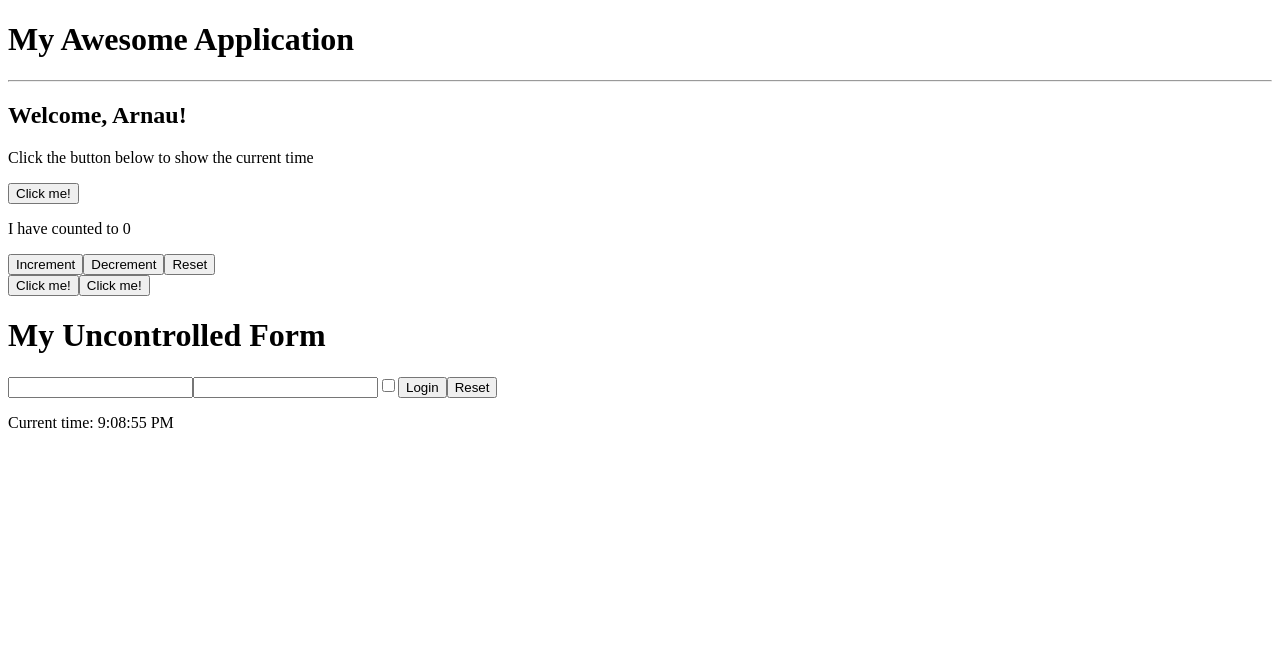
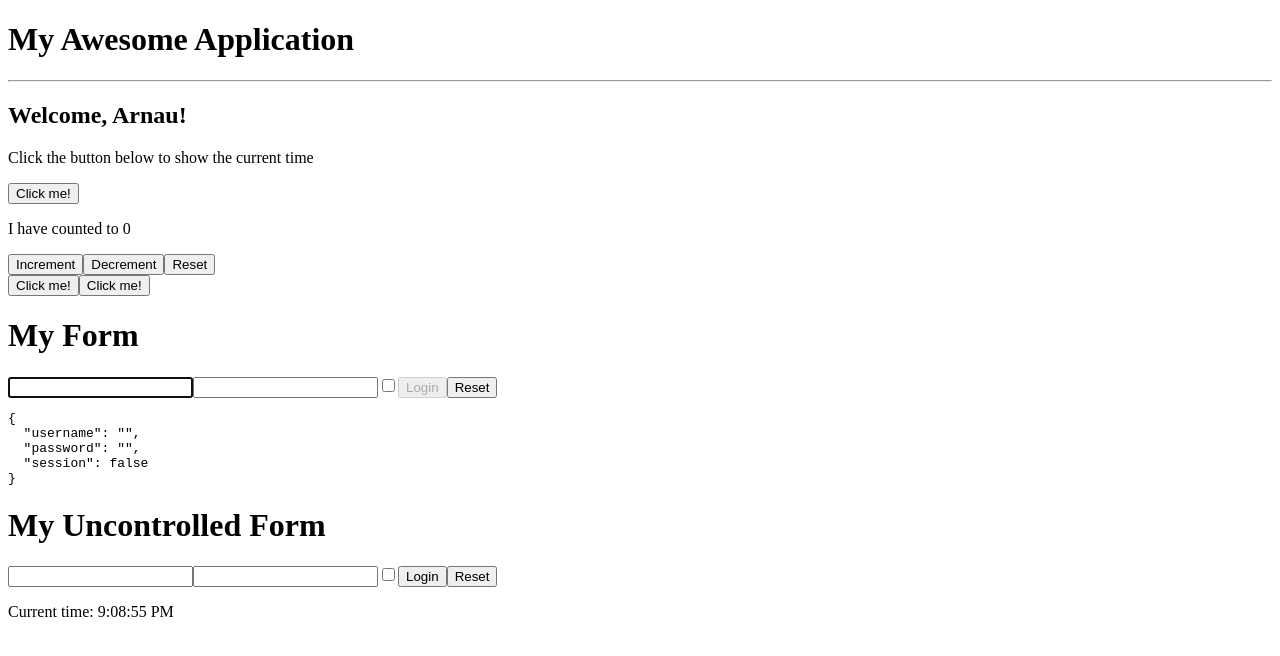
Before and after one commit to SrWilly19/DevelHopeApuntes, a React (Vite) app in the folder ReatApp/my-app/: page / in a window 1280 px wide. Shown: the top 656 px of the page. Built offline with nearby package versions, Linux system fonts and the light colour scheme.

Commit message:
apuntes jsx

```diff
--- a/ReatApp/my-app/src/App.jsx
+++ b/ReatApp/my-app/src/App.jsx
@@ -18,6 +18,7 @@ export function App(){
             <AlertClock />
             <Counter />
             <MouseClicker />
+            <MyForm />
             <MyUncontrolledForm />
             <Clock />
         </div>
--- a/ReatApp/my-app/src/MyForm.jsx
+++ b/ReatApp/my-app/src/MyForm.jsx
@@ -1,4 +1,4 @@
-import { useState } from "react"
+import { useEffect, useRef, useState } from "react"
 
 //Podemos crear una funcion que cree el estado incial y asi podremos llamarla tantas veces como queramos
 function createData(){
@@ -11,11 +11,11 @@ function createData(){
 
 
 export function MyForm(){
-    //Inicializamos la varible destado con uan cadena vacia y tomaremos la tupla que esta devolviendo useState y guardaremos tanto el nombre de usuario como la funcion setUsername dentro
+    //Inicializamos la varible destado con una cadena vacia y tomaremos la tupla que esta devolviendo useState y guardaremos tanto el nombre de usuario como la funcion setUsername dentro
     // de algunas variables.
     const [data,setData] = useState(createData())
 
-
+    const mountedRef = useRef(false)
     /*De alguna manera estoy vinculando el valor contenido en la entrada con el valor del nombre de usuario, pero, por supuesto, este es un enlace de datos unidireccional porque la entrada
     no puede cambiar directamente  el contenido de la variable del nombre de usuario, solo puede leer su valor, y mostrarselo al usuario.
     Para cambiar el valor de la variable de nombre de usuario, necesitamos usar la funcion setUsername, que es la funcion devuelta por el enlace useState que nos permite actualizar el valor
@@ -27,8 +27,29 @@ export function MyForm(){
     El evento onInput y onChange se comportan exactamente igual y probablemente veras que el evento onChange se usa con mas frecuencia, asi que por ahora te sugiero que uses el evento onChange
     aunque puedes usar el evento onInput si lo prefieres.
     */
+    /*Puede dejarlo vacio, por lo que no estara definido, pero le resultara util establecerlo en nulo, especialemnte mas adelante cuando intente trabajar con TypeScript
+    1-Simplemente use nulo como el valor inicial de la referencia
+    2-Ahora necesitamos adjuntar ala referencia al elemento del que queremos obtener una referencia directa
+    Ahora sabemos que podemos usar el gancho useEffect para desencadenar un efecto en ciertos momentos especificos*/
+    const inputRef = useRef(null)
 
-    /*Recuerda que cunao llamas a la funcion para actualizar una variable de estado siempre necesitas decidir si le vas a pasar un valor inmediato o una devolucion de llamada
+    /*Este gancho useEffect disparara un efecto secundario solo cuando el compoente se monte por primera vez. Y este efecto secundario simplemenete accedera a la referencia accediendo al
+    valor actual dentro de la referencia. Podemos usar un operador de encadenamiento opcional aqui, que solo ejecuta el codigo despues del signo de interrrogacion si la propiedad actual
+    es diferente de nula o indefinida. Simplemente podemos llamar al metodo de enfoque en la referencia al nodo DOM, porque el metodo de enfoque es algo que tiene un puntero a un elemento de
+    entrada*/
+
+    useEffect(() => {
+        if(!mountedRef.current){
+            mountedRef.current = true;
+            console.log('Mounting for the first time')
+        }else{
+            console.log('Mosunting again for debug puroposes')
+        }
+
+        inputRef.current?.focus()
+    }, [])
+
+    /*Recuerda que cuando llamas a la funcion para actualizar una variable de estado siempre necesitas decidir si le vas a pasar un valor inmediato o una devolucion de llamada
     y la forma en que decides esto es: Para preguntarse, ¿El siguiente valor de la varibale de estado depende del valor actual de la varibale de estado?*/
     function handleInputChange(event){
         //Puedo acceder a un componente como el nombre
@@ -80,10 +101,11 @@ export function MyForm(){
     No se suele utilizar un  div para juntar todo lo del formulario ya que tenemos un elemento dedicado a eso que seria el <form></form> y dentro de este pondremos todos los inputs y
     botones que iran en nuestro formulario
     */
+
     return (
         <form onSubmit={handleLoginFormSubmit}>
             <h1>My Form</h1>
-            <input name="username" value={data.username} onChange={handleInputChange} />
+            <input ref={inputRef} name="username" value={data.username} onChange={handleInputChange} />
             <input name="password" type="password" value={data.password} onChange={handleInputChange} />
             <input name="session" type="checkbox" checked={data.session} onChange={handleInputChange} />
             <button type="submit" disabled={!data.username || !data.password} >Login</button>
```
Also changed, not shown: 1 other file (tests, documents, lock files or other folders).
